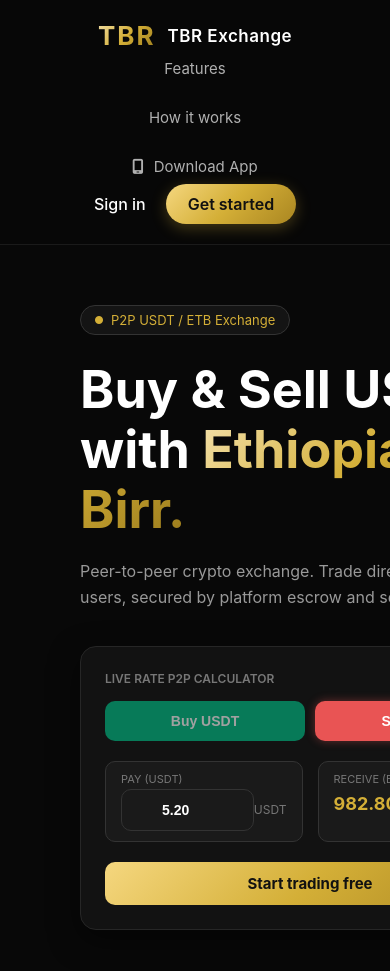
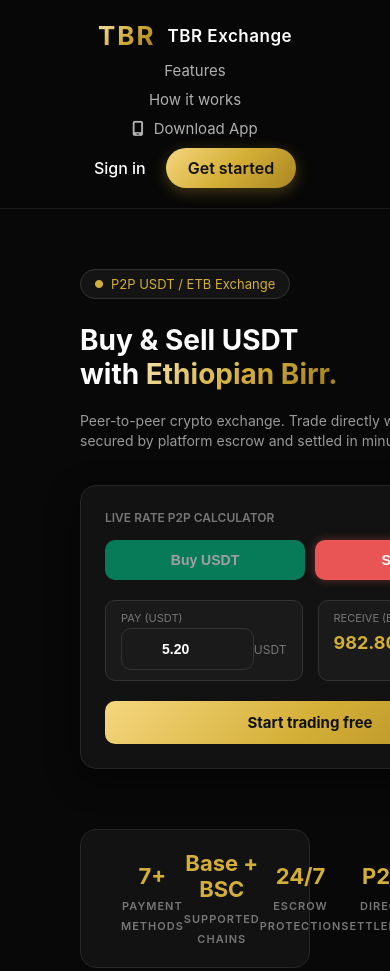
Before and after one commit to abdurebinance-dev/tbr-exchange-1, a website: page public/index.html in a window 390 px wide. Shown: the top 971 px of the page. Drawn offline with Linux system fonts and the light colour scheme.

Commit message:
fix mobile text overlapping

```diff
--- a/public/style.css
+++ b/public/style.css
@@ -265,24 +265,36 @@
 }
 
 /* ========================================================= */
-/* MOBILE RESPONSIVE FIXES (ስልክ ላይ የሚያጋጩትን ለማስተካከል) */
+/* MOBILE RESPONSIVE FIXES (ስልክ ላይ የጽሁፍ መደራረብን ለማስተካከል) */
 /* ========================================================= */
-@media (max-width: 480px) {
+@media (max-width: 768px) {
     body {
         align-items: flex-start;
-        padding: 15px;
+        padding: 10px;
     }
 
     .form-container {
         width: 100% !important;
-        padding: 25px 18px !important;
+        padding: 20px 15px !important;
         margin-top: 10px;
     }
 
-    /* የላይኛው የናቪጌሽን ወይም ሜኑ ጽሁፎች ከተጨናነቁ የሚቀነሱበት */
+    /* የናቪጌሽን ባር እና ሜኑዎች በስልክ ላይ ተደራርበው እንዳይበላሹ */
     header, .navbar, .nav-links {
-        flex-direction: column;
-        gap: 8px;
-        text-align: center;
+        flex-direction: column !important;
+        align-items: center !important;
+        gap: 10px !important;
+        text-align: center !important;
+    }
+
+    /* በስልክ ስክሪን ላይ ግዙፍ ጽሁፎች ተጣብቀው እንዳይጠፉ የቅርጸ-ቁጥር (Font Size) ማስተካከያ */
+    h1 {
+        font-size: 28px !important;
+        line-height: 1.2 !important;
+    }
+
+    p, .hero-description {
+        font-size: 14px !important;
+        line-height: 1.4 !important;
     }
 }
```
